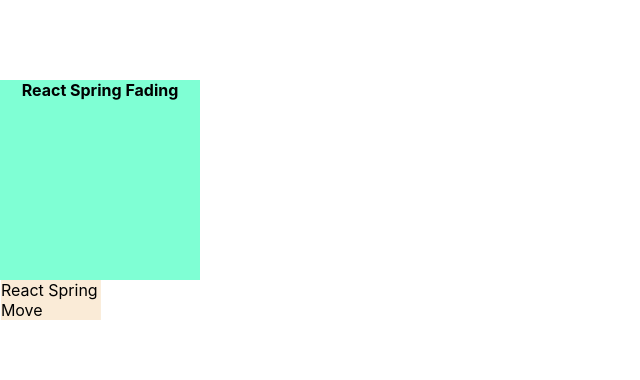
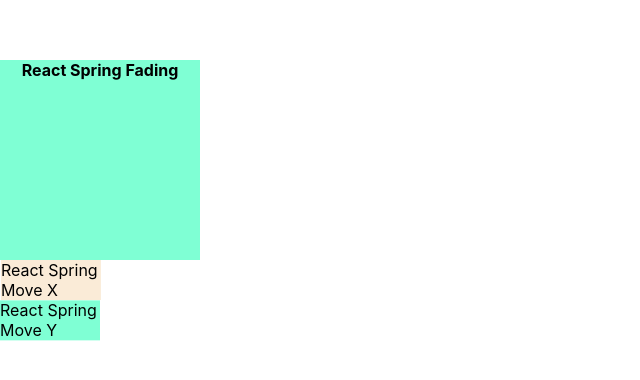
Before and after one commit to arvinsim/research-and-development, a React (Vite) app: page /react-spring in a window 1280 px wide. Shown: the part 200-580 px from the top of the page, without its empty margins (0-640 px from the left). Built offline with nearby package versions, Linux system fonts and the light colour scheme.

Commit message:
Add move y

```diff
--- a/src/ReactSpring/index.tsx
+++ b/src/ReactSpring/index.tsx
@@ -5,7 +5,8 @@
   return (
     <div style={{ width: "100%" }}>
       <ReactSpringFading />
-      <ReactSpringMove />
+      <ReactSpringMoveX />
+      <ReactSpringMoveY />
     </div>
   );
 }
@@ -35,7 +36,7 @@
   );
 }
 
-function ReactSpringMove() {
+function ReactSpringMoveX() {
   const styleProps = useSpring({
     from: { x: 0 },
     to: { x: 500 },
@@ -50,7 +51,28 @@
         ...styleProps,
       }}
     >
-      React Spring Move
+      React Spring Move X
     </animated.div>
   );
 }
+
+function ReactSpringMoveY() {
+  const styleProps = useSpring({
+    from: { y: 0 },
+    to: { y: 200 },
+    loop: { reverse: true },
+    config: config.molasses,
+  });
+  return (
+    <animated.div
+      style={{
+        position: "relative",
+        width: "100px",
+        backgroundColor: "aquamarine",
+        ...styleProps,
+      }}
+    >
+      React Spring Move Y
+    </animated.div>
+  );
+}
```
